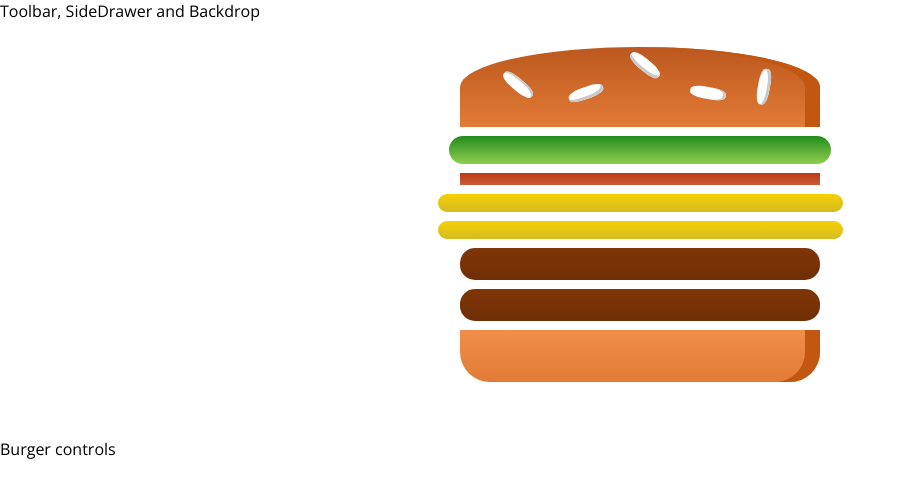
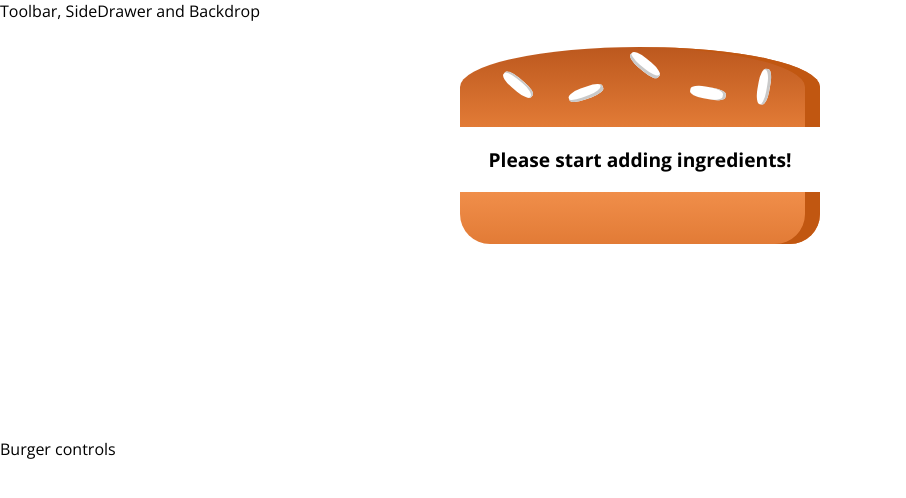
Before and after one commit to anilgudur/R-burger-app, a React (Create React App) app: page / in a window 1280 px wide. Shown: the top 498 px of the page, without its empty margins (0-906 px from the left). Built offline with nearby package versions, Linux system fonts and the light colour scheme.

Commit message:
8.121 - Calculating the ingredients Sum dynamically

```diff
--- a/src/components/Burger/Burger.js
+++ b/src/components/Burger/Burger.js
@@ -3,11 +3,18 @@
 import BurgerIngredient from "./BurgerIngredient/BurgerIngredient";
 
 const burger = props => {
-  const transformedIngredients = Object.keys(props.ingredients).map(igKey => {
-    return [...Array(props.ingredients[igKey])].map((_, index) => {
-      return <BurgerIngredient type={igKey} />;
-    });
-  });
+  let transformedIngredients = Object.keys(props.ingredients)
+    .map(igKey => {
+      return [...Array(props.ingredients[igKey])].map((_, index) => {
+        return <BurgerIngredient key={igKey + index} type={igKey} />;
+      });
+    })
+    .reduce((arr, el) => {
+      return arr.concat(el);
+    }, []);
+  if (transformedIngredients.length === 0) {
+    transformedIngredients = <p>Please start adding ingredients!</p>;
+  }
 
   return (
     <div className={classes.Burger}>
--- a/src/containers/BurgerBuilder/BurgerBuilder.js
+++ b/src/containers/BurgerBuilder/BurgerBuilder.js
@@ -4,10 +4,10 @@
 class BurgerBuilder extends Component {
   state = {
     ingredients: {
-      salad: 1,
-      bacon: 1,
-      cheese: 2,
-      meat: 2
+      salad: 0,
+      bacon: 0,
+      cheese: 0,
+      meat: 0
     }
   };
 
```
